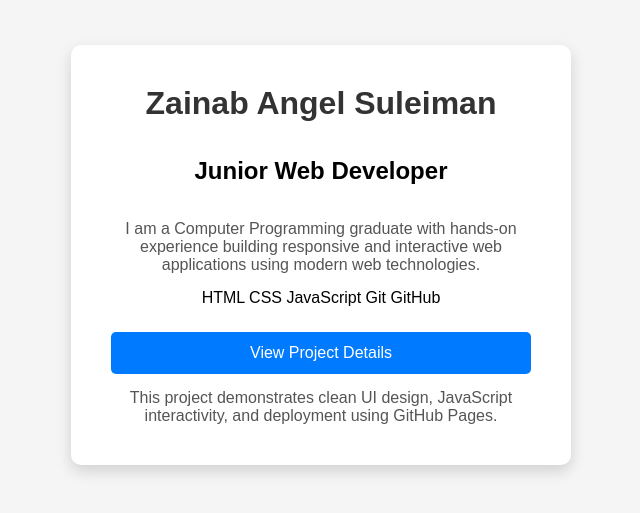
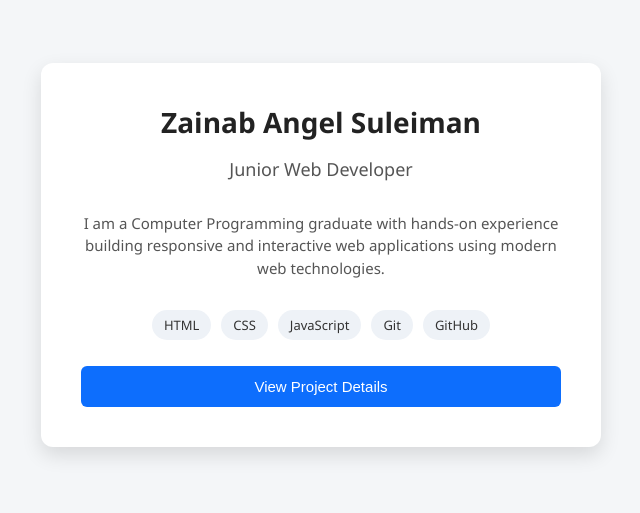
Before and after one commit to angelat283/web-projects-portfolio, a plain HTML site: page portfolio-project/index.html in a window 1280 px wide. Shown: the part 145-658 px from the top of the page, without its empty margins (319-959 px from the left). Drawn offline with Linux system fonts and the light colour scheme.

Commit message:
Update style.css

```diff
--- a/portfolio-project/style.css
+++ b/portfolio-project/style.css
@@ -5,50 +5,84 @@ body {
   display: flex;
   align-items: center;
   justify-content: center;
-  background-color: #f5f5f5;
-  font-family: Arial, sans-serif;
+  background-color: #f4f6f8;
+  font-family: "Segoe UI", Tahoma, Arial, sans-serif;
 }
 
-/* Card container */
+/* Card */
 .container {
   background-color: #ffffff;
   padding: 40px;
-  border-radius: 10px;
+  border-radius: 12px;
   text-align: center;
   width: 100%;
-  max-width: 420px;
+  max-width: 480px;
+  box-shadow: 0 8px 20px rgba(0, 0, 0, 0.12);
 
   display: flex;
   flex-direction: column;
-  gap: 15px;
+  gap: 16px;
+}
 
-  box-shadow: 0 6px 15px rgba(0, 0, 0, 0.15);
+/* Headings */
+h1 {
+  margin: 0;
+  font-size: 28px;
+  color: #222;
+}
+
+h2 {
+  margin: 0;
+  font-size: 18px;
+  font-weight: normal;
+  color: #555;
 }
 
 /* Text */
-h1 {
-  margin: 0;
-  color: #333;
+.intro {
+  font-size: 15px;
+  color: #555;
+  line-height: 1.5;
 }
 
-p {
-  margin: 0;
-  color: #555;
-  font-size: 16px;
+/* Skills */
+.skills {
+  display: flex;
+  flex-wrap: wrap;
+  justify-content: center;
+  gap: 10px;
+}
+
+.skills span {
+  background-color: #eef2f7;
+  color: #333;
+  padding: 6px 12px;
+  border-radius: 20px;
+  font-size: 13px;
 }
 
 /* Button */
 button {
   margin-top: 10px;
   padding: 12px;
-  font-size: 16px;
-  background-color: #007bff;
+  font-size: 15px;
+  background-color: #0d6efd;
   color: white;
   border: none;
-  border-radius: 5px;
+  border-radius: 6px;
   cursor: pointer;
 }
 
 button:hover {
-  background-color: #0056b3;
+  background-color: #0b5ed7;
 }
+
+/* Hidden message */
+.hidden {
+  display: none;
+}
+
+#message {
+  font-size: 14px;
+  color: #444;
+}
```
